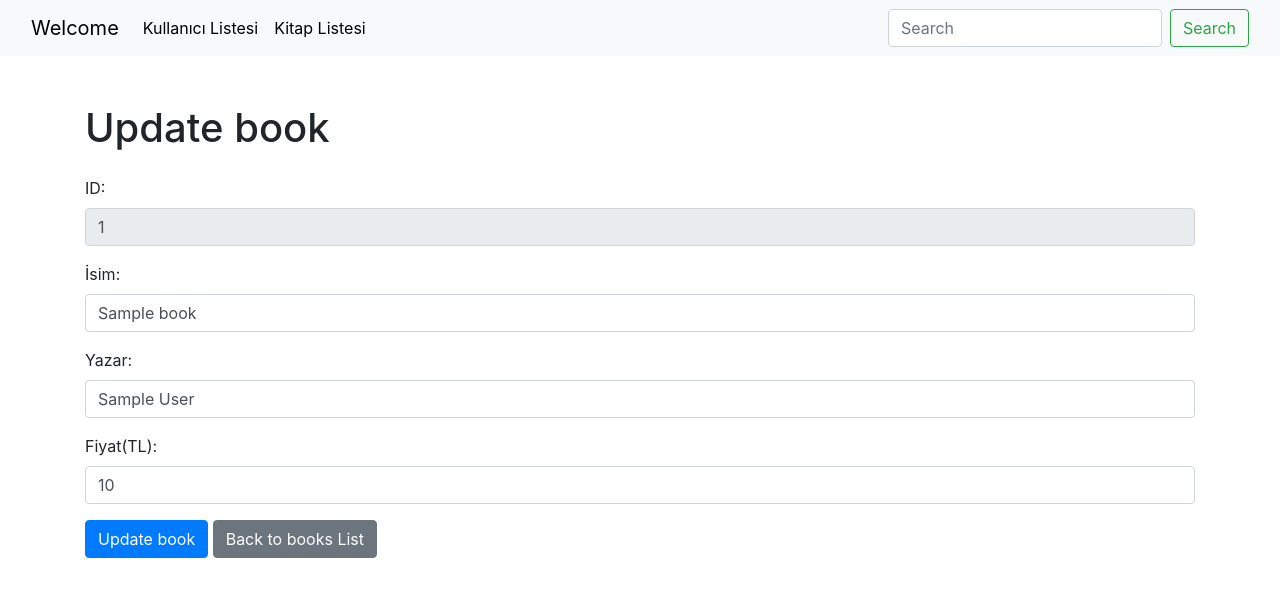
After one commit to FerhatTetik/Basic-Flask-Api, a Flask app: page /books/update/1 in a window 1280 px wide. The commit adds this page. Shown: the top 597 px of the page. Run offline with Flask 3, Linux system fonts and the light colour scheme; tables that the repository leaves empty hold one stand-in row (values such as "Sample post"); some libraries are stand-ins or nearby versions.

Commit message:
Book sayfaları ve fonksiyonları eklendi.

```diff
--- a/app.py
+++ b/app.py
@@ -1,7 +1,7 @@
-from flask import Flask, render_template, redirect, url_for
+from flask import Flask, render_template
 from app.config import Config
 from app.models.models import db
-from app.db.crudFonksiyonları import handle_users_list, handle_add_user, handle_update_user, handle_delete_user
+from app.db.crudFonksiyonları import handle_users_list, handle_add_user, handle_update_user, handle_delete_user, handle_books_list, handle_add_book, handle_update_book, handle_delete_book
 
 app = Flask(__name__, template_folder='app/templates')
 app.config.from_object(Config)
@@ -10,6 +10,10 @@ db.init_app(app)
 
 with app.app_context():
     db.create_all()
+
+@app.route('/')
+def anaSayfa():
+    return render_template('home_page.html')
 
 @app.route('/users')
 def users_list():
@@ -27,9 +31,21 @@ def modify_user(id):
 def remove_user(id):
     return handle_delete_user(id)
 
-@app.route('/')
-def anaSayfa():
-    return render_template('home_page.html')
+@app.route('/books')
+def books_list():
+    return handle_books_list()
+
+@app.route('/books/add', methods=['GET', 'POST'])
+def add_book():
+    return handle_add_book()
+
+@app.route('/books/update/<int:id>', methods=['GET', 'POST'])
+def modify_book(id):
+    return handle_update_book(id)
+
+@app.route('/books/delete/<int:id>', methods=['DELETE'])
+def remove_book(id):
+    return handle_delete_book(id)
 
 if __name__ == '__main__':
     app.run(debug=True)
--- a/app/db/crudFonksiyonları.py
+++ b/app/db/crudFonksiyonları.py
@@ -1,5 +1,5 @@
 from flask import request, jsonify, render_template, redirect, url_for
-from app.models.models import db, User
+from app.models.models import db, User, Book
 
 def create_user():
     name = request.form.get('name')
@@ -34,6 +34,41 @@ def delete_user(id):
     else:
         return jsonify({'message': f'User {id} not found'}), 404
 
+def create_book():
+    name = request.form.get('name')
+    author = request.form.get('author')
+    price = request.form.get('price')
+    if not name or not author:
+        return jsonify({'message': 'Name and author are required'}), 400
+    book = Book(name=name, author=author, price=price)
+    db.session.add(book)
+    db.session.commit()
+    return jsonify({'message': f'book {name} created with author {author}'}), 201
+
+def get_books():
+    books = Book.query.all()
+    return books
+
+def update_book(id):
+    book = Book.query.get(id)
+    if book:
+        book.name = request.form.get('name', book.name)
+        book.author = request.form.get('author', book.author)
+        book.price = request.form.get('price', book.price)
+        db.session.commit()
+        return jsonify({'message': f'book {id} updated successfully'}), 200
+    else:
+        return jsonify({'message': f'book {id} not found'}), 404
+
+def delete_book(id):
+    book = Book.query.get(id)
+    if book:
+        db.session.delete(book)
+        db.session.commit()
+        return jsonify({'message': f'book {id} deleted successfully'}), 200
+    else:
+        return jsonify({'message': f'book {id} not found'}), 404
+
 def handle_users_list():
     users = get_users()
     return render_template('users_list.html', users=users)
@@ -63,3 +98,33 @@ def handle_update_user(id):
 def handle_delete_user(id):
     response, status_code = delete_user(id)
     return response, status_code
+
+def handle_books_list():
+    books = get_books()
+    return render_template('books_list.html', books=books)
+
+def handle_add_book():
+    if request.method == 'POST':
+        response, status_code = create_book()
+        if status_code == 201:
+            return redirect(url_for('books_list'))
+        else:
+            return response, status_code
+    return render_template('add_book.html')
+
+def handle_update_book(id):
+    if request.method == 'POST':
+        response, status_code = update_book(id)
+        if status_code == 200:
+            return redirect(url_for('books_list'))
+        else:
+            return response, status_code
+    book = Book.query.get(id)
+    if book:
+        return render_template('update_book.html', book=book)
+    else:
+        return jsonify({'message': f'book {id} not found'}), 404
+
+def handle_delete_book(id):
+    response, status_code = delete_book(id)
+    return response, status_code
--- a/app/models/models.py
+++ b/app/models/models.py
@@ -13,3 +13,4 @@ class Book(db.Model):
     id = db.Column(db.Integer, primary_key=True)
     name = db.Column(db.String(80), nullable=False)
     author = db.Column(db.String(120), nullable=False)
+    price = db.Column(db.Integer, nullable=False)
--- /dev/null
+++ b/app/templates/update_book.html
@@ -0,0 +1,63 @@
+<!DOCTYPE html>
+<html lang="en">
+<head>
+    <meta charset="UTF-8">
+    <title>Update book</title>
+    <!-- Bootstrap CSS -->
+    <link href="https://cdn.jsdelivr.net/npm/bootstrap@5.3.3/dist/css/bootstrap.min.css" rel="stylesheet">
+
+    <link href="https://maxcdn.bootstrapcdn.com/bootstrap/4.5.2/css/bootstrap.min.css" rel="stylesheet">
+</head>
+<body>
+    <nav class="navbar navbar-expand-lg bg-body-tertiary">
+        <div class="container-fluid">
+          <a class="navbar-brand" href="#">Welcome</a>
+          <button class="navbar-toggler" type="button" data-bs-toggle="collapse" data-bs-target="#navbarSupportedContent" aria-controls="navbarSupportedContent" aria-expanded="false" aria-label="Toggle navigation">
+            <span class="navbar-toggler-icon"></span>
+          </button>
+          <div class="collapse navbar-collapse" id="navbarSupportedContent">
+            <ul class="navbar-nav me-auto mb-2 mb-lg-0">
+              <li class="nav-item">
+                <a class="nav-link active" aria-current="page" href="http://127.0.0.1:5000/users">Kullanıcı Listesi</a>
+              </li>
+              <li class="nav-item">
+                <a class="nav-link active" aria-current="page" href="http://127.0.0.1:5000/books">Kitap Listesi</a>
+              </li>
+            </ul>
+            <form class="d-flex" role="search">
+              <input class="form-control me-2" type="search" placeholder="Search" aria-label="Search">
+              <button class="btn btn-outline-success" type="submit">Search</button>
+            </form>
+          </div>
+        </div>
+      </nav>
+    <div class="container mt-5">
+        <h1 class="mb-4">Update book</h1>
+        <form action="{{ url_for('modify_book', id=book.id) }}" method="post">
+            <div class="form-group">
+                <label for="id">ID:</label>
+                <input type="text" class="form-control" id="id" name="id" value="{{ book.id }}" readonly>
+            </div>
+            <div class="form-group">
+                <label for="name">İsim:</label>
+                <input type="text" class="form-control" id="name" name="name" value="{{ book.name }}" required>
+            </div>
+            <div class="form-group">
+                <label for="author">Yazar:</label>
+                <input type="author" class="form-control" id="author" name="author" value="{{ book.author }}" required>
+            </div>
+            <div class="form-group">
+              <label for="price">Fiyat(TL):</label>
+              <input type="price" class="form-control" id="price" name="price" value="{{ book.price }}" required>
+          </div>
+            <button type="submit" class="btn btn-primary">Update book</button>
+            <a href="{{ url_for('books_list') }}" class="btn btn-secondary">Back to books List</a>
+        </form>
+    </div>
+
+    <!-- Bootstrap JS and dependencies -->
+    <script src="https://code.jquery.com/jquery-3.5.1.slim.min.js"></script>
+    <script src="https://cdn.jsdelivr.net/npm/@popperjs/core@2.5.2/dist/umd/popper.min.js"></script>
+    <script src="https://maxcdn.bootstrapcdn.com/bootstrap/4.5.2/js/bootstrap.min.js"></script>
+</body>
+</html>
```
Also changed, not shown: app/db/bookFunctions.py (deleted, +0 -34 lines), app/templates/add_book.html (added, +59 -0 lines), app/templates/add_user.html (+24 -0 lines), app/templates/books_list.html (added, +90 -0 lines), app/templates/home_page.html (+7 -1 lines), app/templates/update_user.html (+24 -0 lines), app/templates/users_list.html (+27 -3 lines).
